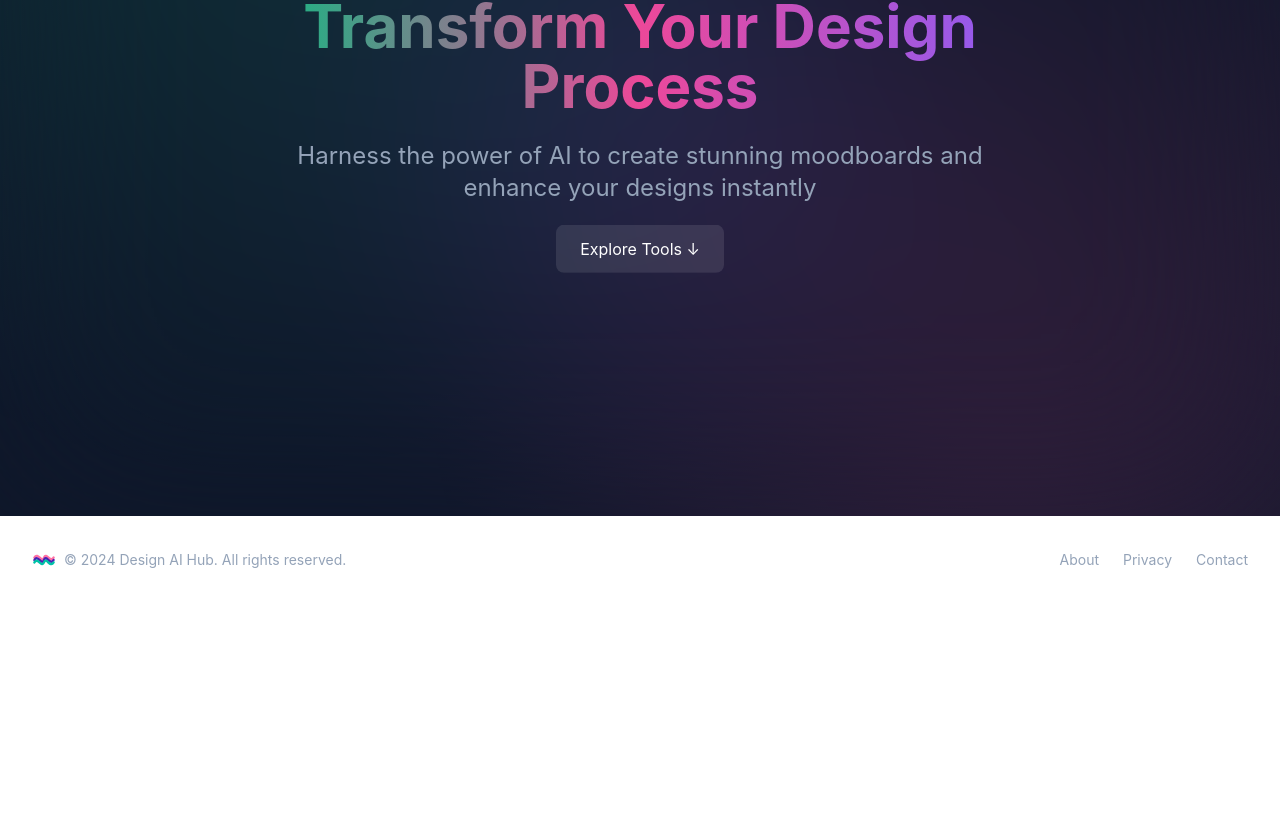
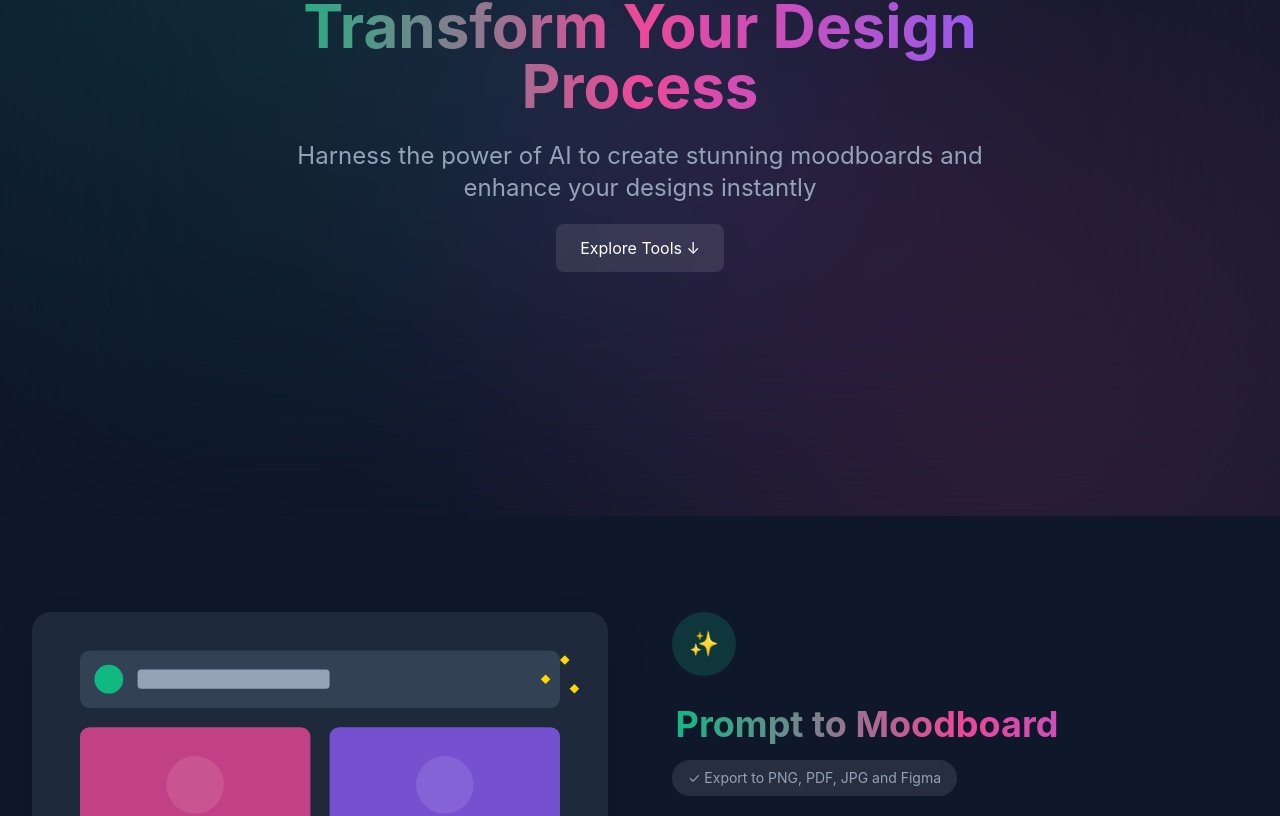
Before and after one commit to SalahHaddara/kroma-app, a React (Vite) app: page / in a window 1280 px wide. Shown: the part 284-1100 px from the top of the page. Before the commit the page ends 888 px from the top, so only its background shows below. Built offline with nearby package versions, Linux system fonts and the light colour scheme.

Commit message:
add features section to the homescreen

```diff
--- a/src/pages/Home.tsx
+++ b/src/pages/Home.tsx
@@ -1,6 +1,8 @@
 import {FC, useContext} from 'react';
 import {ThemeContext} from '../services/contexts/ThemeContext';
+import FeatureCard from '../components/FeatureCard';
 import {Feature} from '../types/interfaces';
+
 import promptMoodboardDark from '../assets/prompt-moodboard-image.svg';
 import promptMoodboardLight from '../assets/prompt-moodboard-image-2.svg';
 import imageMoodboardDark from '../assets/image-moodboard-image.svg';
@@ -77,7 +79,7 @@ const Home: FC = () => {
                             Harness the power of AI to create stunning moodboards and enhance your designs instantly
                         </p>
                         <a
-                            href="#"
+                            href="#features"
                             className={`inline-flex px-6 py-3 rounded-lg transition-colors duration-300 animate-[bounce_3s_ease-in-out_infinite] ${
                                 theme === 'dark' ? 'bg-white/10 hover:bg-white/20' : 'bg-slate-900/10 hover:bg-slate-900/20'
                             }`}
@@ -87,6 +89,17 @@ const Home: FC = () => {
                     </div>
                 </section>
 
+                {/* Features Section */}
+                <section id="features" className="py-24 px-4 sm:px-8 max-w-7xl mx-auto">
+                    {features.map((feature, index) => (
+                        <FeatureCard
+                            key={index}
+                            feature={feature}
+                            index={index}
+                            reverse={index % 2 === 1}
+                        />
+                    ))}
+                </section>
             </div>
         </div>
     );
```
